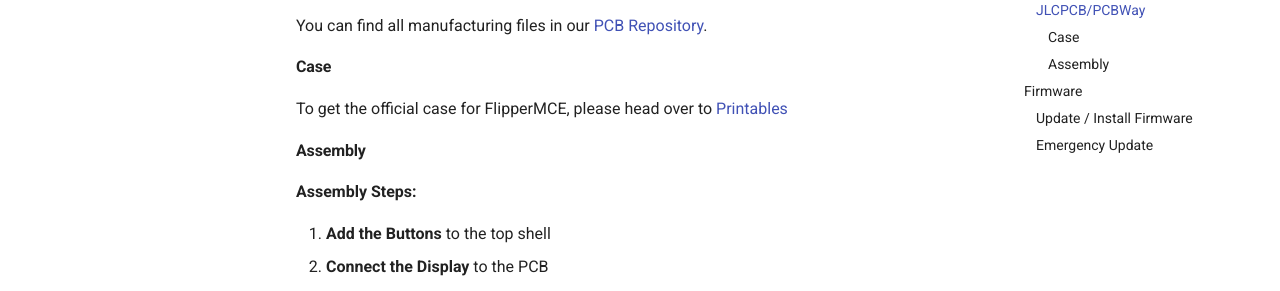
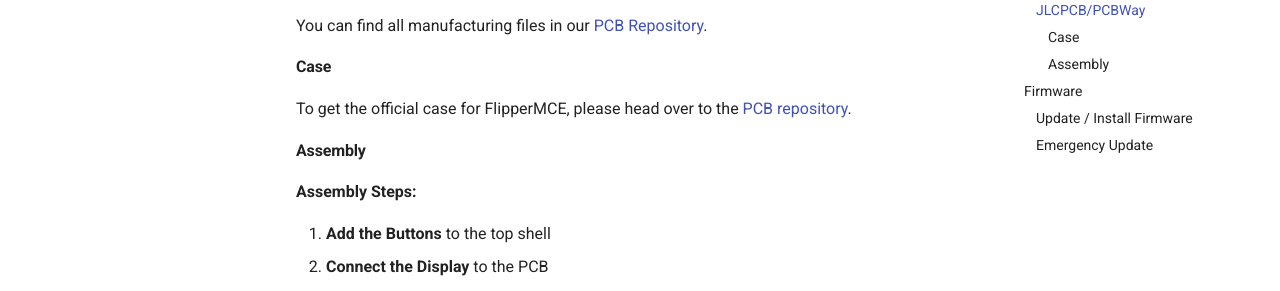
Before and after one commit to FlipperMCE/flippermce.github.io, an MkDocs documentation site: the page built from docs/getting_started.md, in a window 1280 px wide and 900 px high, scrolled down 784 px. Shown: the part 161-452 px from the top of the window. Built offline with MkDocs 1.6.1 and Material for MkDocs 9.7.7, drawn with Linux system fonts in a browser that asks for light colours.

Commit message:
Update link for official FlipperMCE case to point to the PCB repository

```diff
--- a/docs/getting_started.md
+++ b/docs/getting_started.md
@@ -19,7 +19,7 @@
 
 #### Case
 
-To get the official case for FlipperMCE, please head over to [Printables](https://printables.com)
+To get the official case for FlipperMCE, please head over to the [PCB repository](https://github.com/FlipperMCE/pcb/tree/main/case).
 
 #### Assembly
 
```
